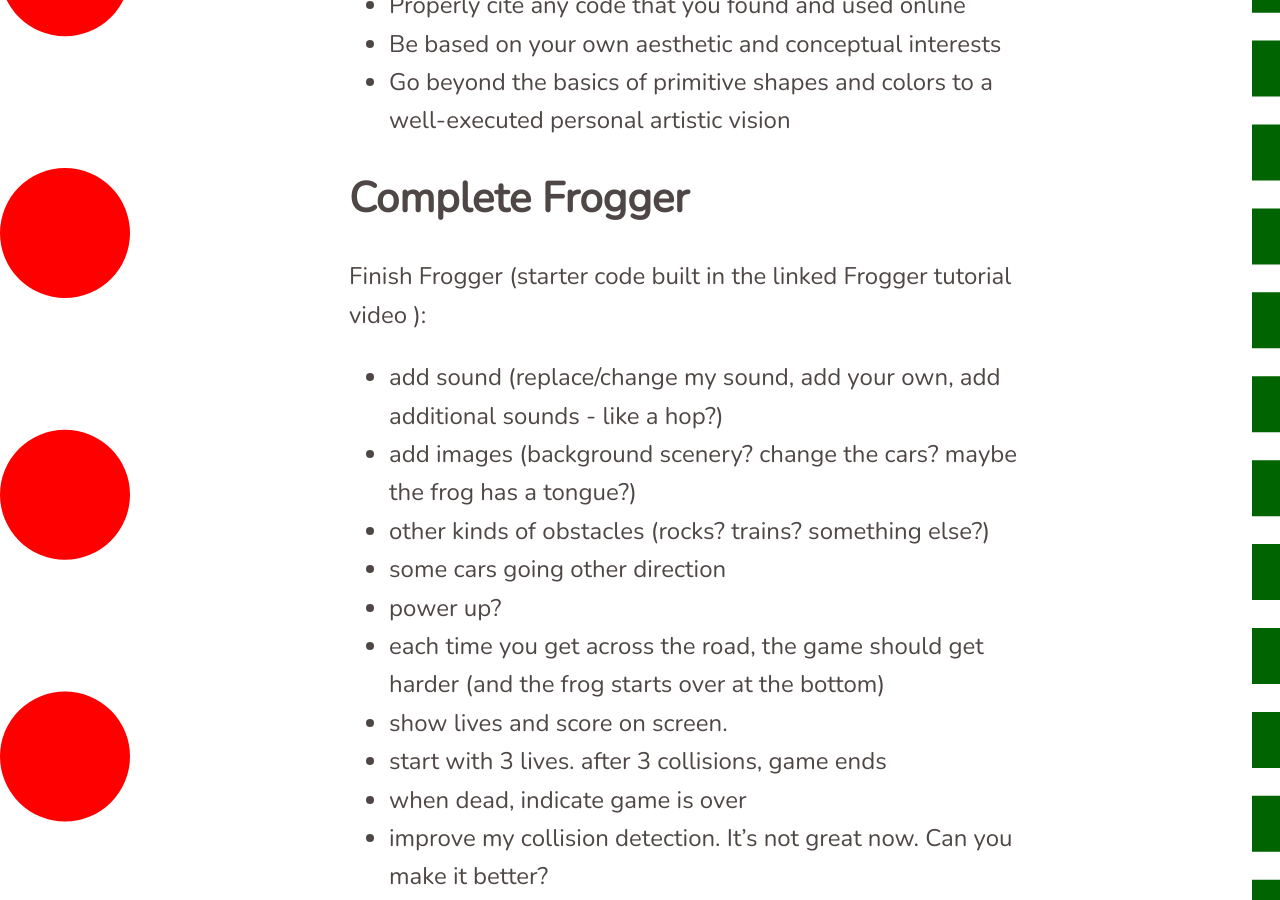
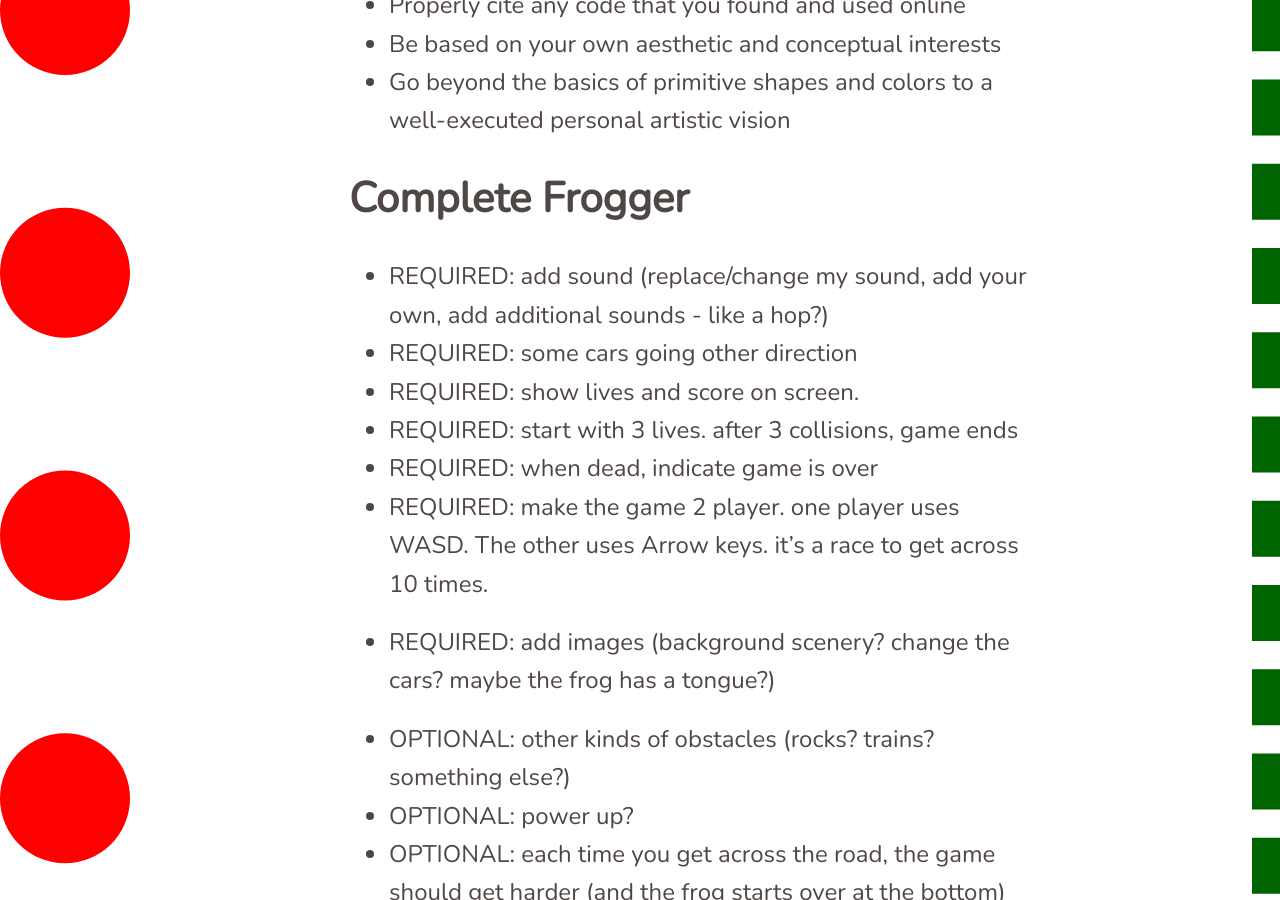
Before and after one commit to lee2sman/p4va_spring2024, a Jekyll site: the page built from _posts/2023-11-13-week12.md, in a window 1280 px wide and 900 px high, scrolled down 9777 px. Built offline with Jekyll 4.4.1, drawn with Linux system fonts in a browser that asks for light colours; nearby versions of some CDN libraries; some of the changed text lies outside the part shown.

Commit message:
update week12

```diff
--- a/_posts/2023-11-13-week12.md
+++ b/_posts/2023-11-13-week12.md
@@ -172,23 +172,20 @@ Your final project should:
 
 ## Complete Frogger
 
-Finish Frogger (starter code built in the [linked Frogger tutorial video](https://www.youtube.com/watch?v=IN0nq_n6Fvs) ):
+* REQUIRED: add sound (replace/change my sound, add your own, add additional sounds - like a hop?)
+* REQUIRED: some cars going other direction
+* REQUIRED: show lives and score on screen.
+* REQUIRED: start with 3 lives. after 3 collisions, game ends
+* REQUIRED: when dead, indicate game is over
+* REQUIRED: make the game 2 player. one player uses WASD. The other uses Arrow keys. it’s a race to get across 10 times.
 
-* add sound (replace/change my sound, add your own, add additional sounds - like a hop?)
-* add images (background scenery? change the cars? maybe the frog has a tongue?)
-* other kinds of obstacles (rocks? trains? something else?)
-* some cars going other direction
-* power up?
-* each time you get across the road, the game should get harder (and the frog starts over at the bottom)
-* show lives and score on screen.
-* start with 3 lives. after 3 collisions, game ends
-* when dead, indicate game is over
-* improve my collision detection. It's not great now. Can you make it better?
+* REQUIRED: add images (background scenery? change the cars? maybe the frog has a tongue?)
 
-OPTIONAL BONUS CHALLENGES:
-
-* make the game 2 player. one player uses WASD. The other uses Arrow keys. it's a race to get across 10 times.
-* what are other ways to play with the challenge? maybe the cars increase as you cross the road succesfully
-* countdown timer for the game? special apples for the frog to collect?&nbsp;
-* the game could use a good background soundtrack
-* anything else to make the game special and more unique
+* OPTIONAL: other kinds of obstacles (rocks? trains? something else?)
+* OPTIONAL: power up?
+* OPTIONAL: each time you get across the road, the game should get harder (and the frog starts over at the bottom)
+* OPTIONAL: improve my collision detection. It’s not great now. Can you make it better?
+* OPTIONAL: what are other ways to play with the challenge? maybe the cars increase as you cross the road succesfully
+* OPTIONAL :countdown timer for the game? special apples for the frog to collect?&nbsp;
+* OPTIONAL: the game could use a good background soundtrack
+* OPTIONAL: anything else to make the game special and more unique
```
